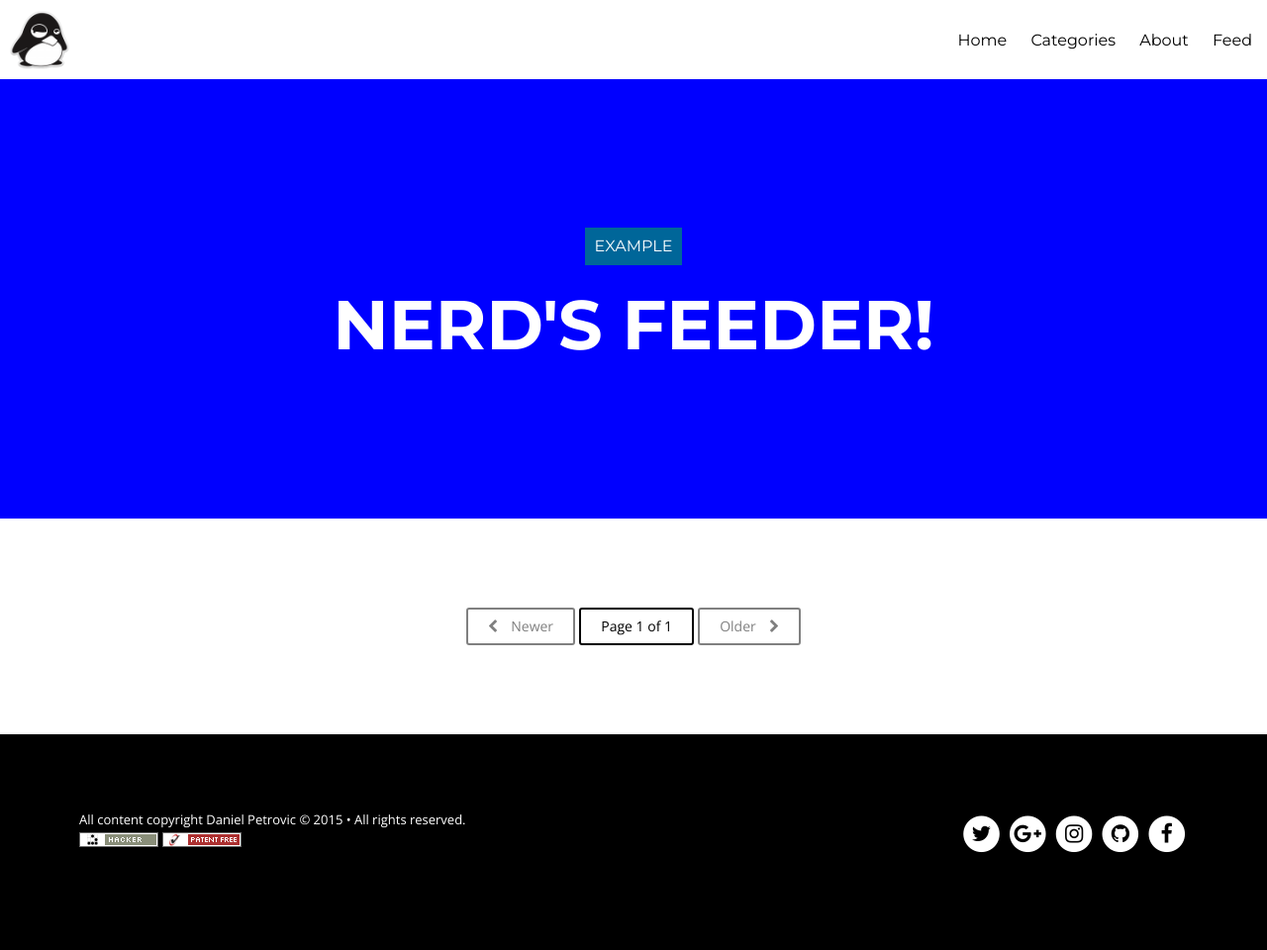
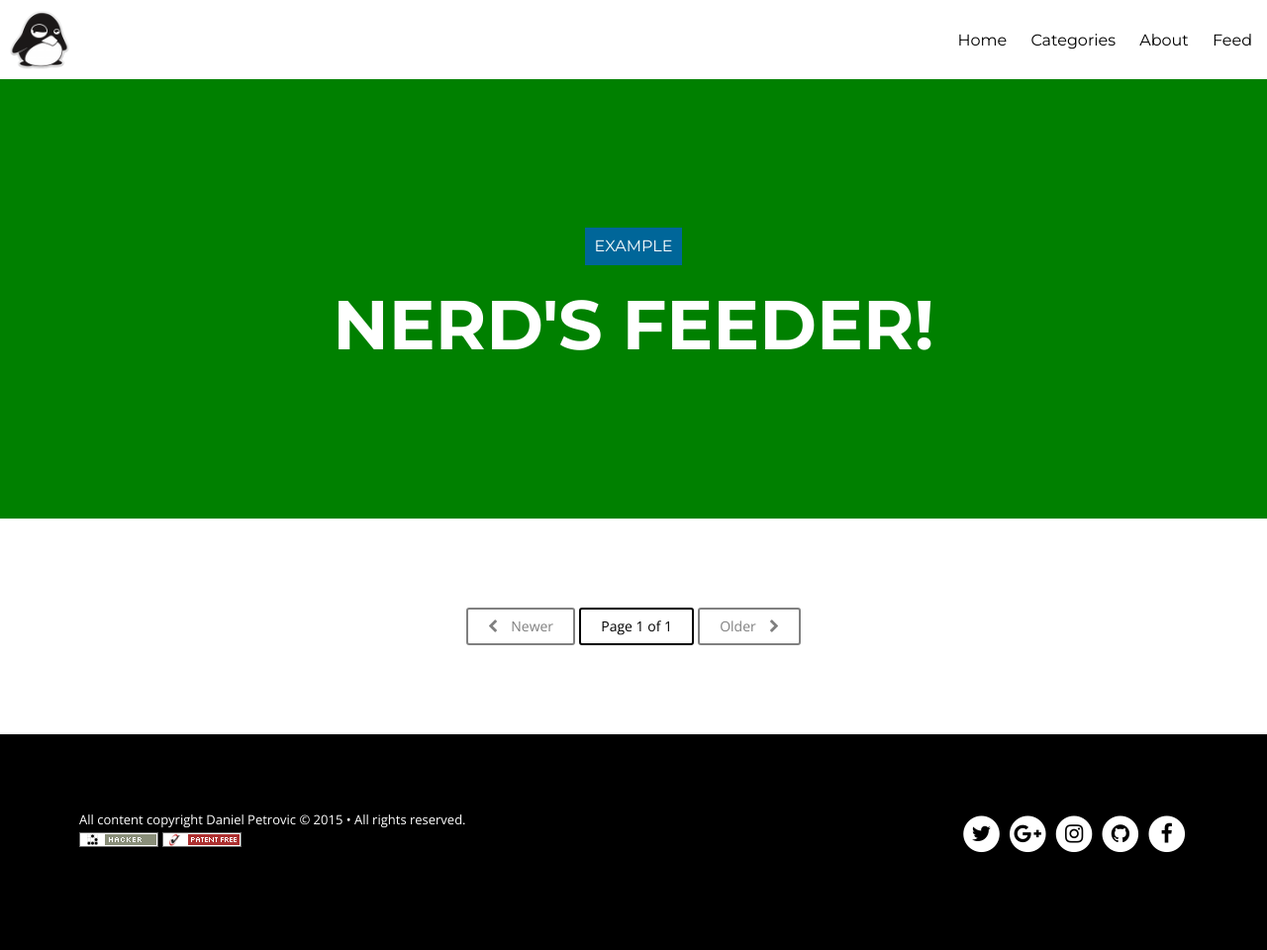
Before and after one commit to beeva-danielpetrovic/beeva-danielpetrovic.github.io, a Jekyll site: the page built from index.html, in a window 1280 px wide. Shown: the whole page at 99% size. Built offline with Jekyll 4.4.1, drawn with Linux system fonts in a browser that asks for light colours; nearby versions of some CDN libraries; the list of posts is cut into pages by our own code.

Commit message:
Cambios blog

```diff
--- a/assets/css/style.css
+++ b/assets/css/style.css
@@ -160,7 +160,7 @@ main, .notepad-share-icons, .notepad-disqus {
 .notepad-site-head .notepad-site-head-content {
   width: 100%;
   text-align: center;
-  background-color: blue;
+  background-color: green;
   background-size: cover; }
   .notepad-site-head .notepad-site-head-content.with-bg-cover {
     background-color: rgba(0, 0, 0, 0.7); }
```
